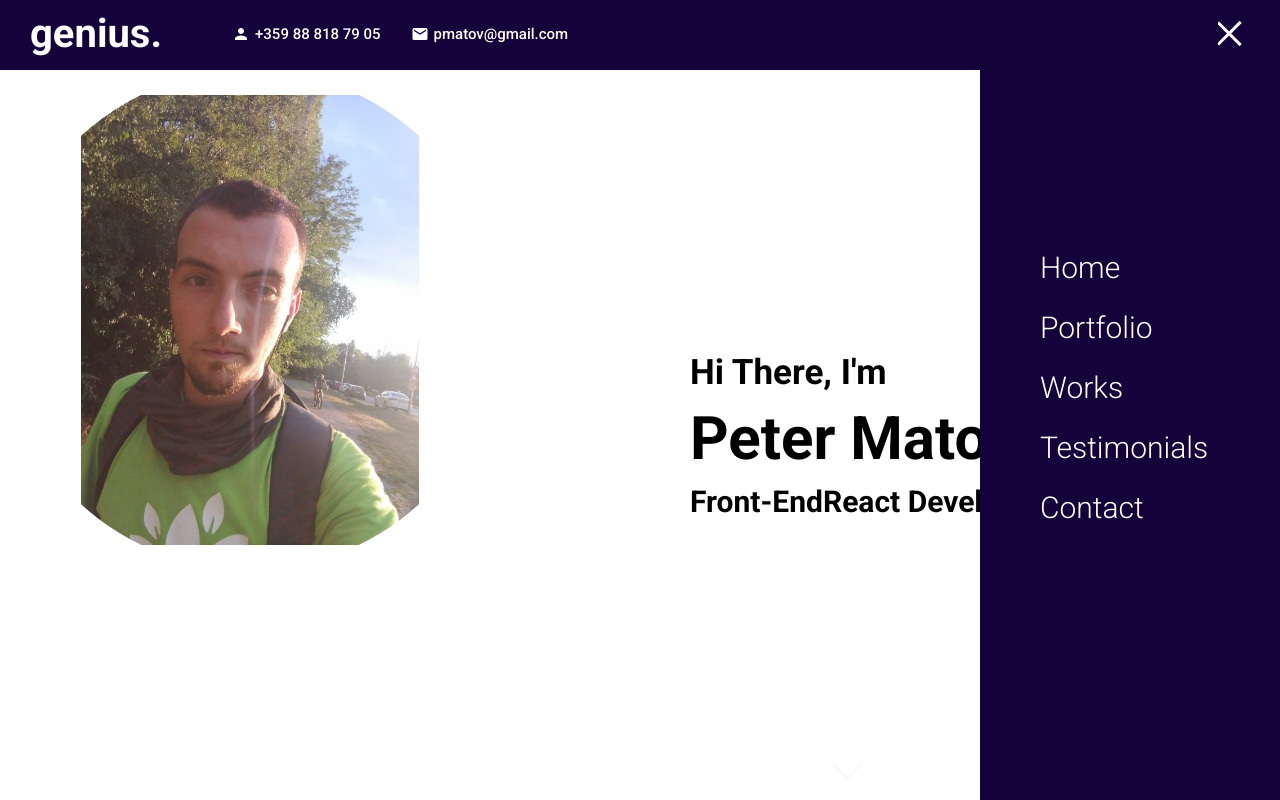
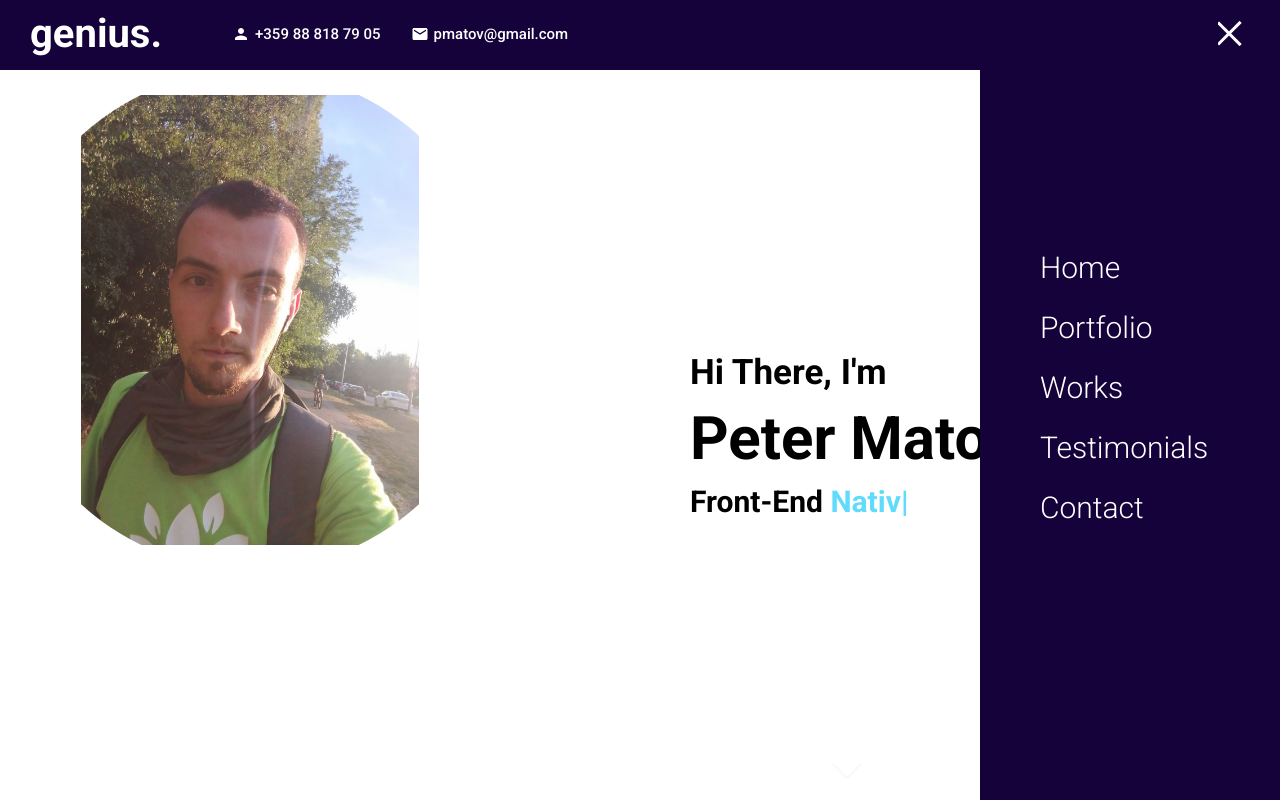
Before and after one commit to peter1998/React-Portfolio-Website, a React (Create React App) app: page / in a window 1280 px wide. Built offline with nearby package versions, Linux system fonts and the light colour scheme.

Commit message:
[C] Text typing animation in intro page.

```diff
--- a/package.json
+++ b/package.json
@@ -8,10 +8,12 @@
     "@testing-library/jest-dom": "^5.16.5",
     "@testing-library/react": "^13.4.0",
     "@testing-library/user-event": "^13.5.0",
+    "ityped": "^1.0.3",
     "react": "^18.2.0",
     "react-dom": "^18.2.0",
     "react-scripts": "5.0.1",
     "sass": "^1.56.0",
+    "typewriter-effect": "^2.19.0",
     "web-vitals": "^2.1.4"
   },
   "scripts": {
--- a/src/components/intro/Intro.jsx
+++ b/src/components/intro/Intro.jsx
@@ -1,8 +1,20 @@
-import React from "react";
+import "./intro.scss";
+import { init } from "ityped";
+import Typewriter from "typewriter-effect";
+import { useEffect, useRef } from "react";
 
-import "./intro.scss";
+export default function Intro() {
+  const textRef = useRef();
 
-export default function intro() {
+  useEffect(() => {
+    init(textRef.current, {
+      showCursor: true,
+      backDelay: 1500,
+      backSpeed: 60,
+      strings: ["React Developer", "Native Developer", "GraphQL back-end"],
+    });
+  }, []);
+
   return (
     <div className="intro" id="intro">
       <div className="left">
@@ -15,7 +27,7 @@
           <h2>Hi There, I'm</h2>
           <h1>Peter Matov</h1>
           <h3>
-            Front-End<span>React Developer</span>
+            Front-End <span ref={textRef}></span>
           </h3>
         </div>
         <a href="#portfolio">
--- a/src/components/intro/intro.scss
+++ b/src/components/intro/intro.scss
@@ -41,6 +41,24 @@
       }
       h3 {
         font-size: 30px;
+
+        span {
+          font-size: inherit;
+          color: #61dbfb;
+        }
+
+        .ityped-cursor {
+          animation: blink 1s infinite;
+        }
+
+        @keyframes blink {
+          50% {
+            opacity: 1;
+          }
+          100% {
+            opacity: 0;
+          }
+        }
       }
     }
 
--- a/src/index.js
+++ b/src/index.js
@@ -4,8 +4,4 @@
 import App from "./App";
 
 const root = ReactDOM.createRoot(document.getElementById("root"));
-root.render(
-  <React.StrictMode>
-    <App />
-  </React.StrictMode>
-);
+root.render(<App />);
```
Also changed, not shown: 1 other file (tests, documents, lock files or other folders).
